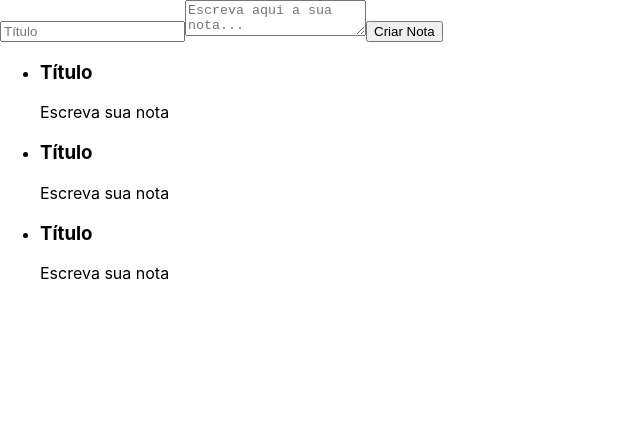
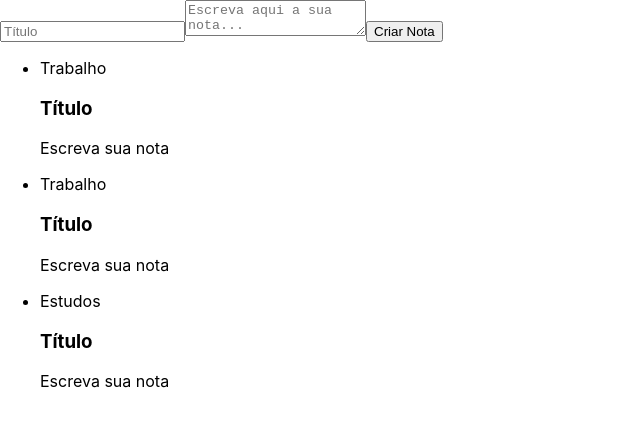
Before and after one commit to GianAlves/Alura-React, a React (Create React App) app: page / in a window 1280 px wide. Shown: the top 426 px of the page, without its empty margins (0-640 px from the left). Built offline with nearby package versions, Linux system fonts and the light colour scheme.

Commit message:
Criando loop no component

```diff
--- a/src/components/ListaDeNotas.jsx
+++ b/src/components/ListaDeNotas.jsx
@@ -1,19 +1,18 @@
-import React, { Component } from 'react';
-import CardNota from './CardNota';
+import React, { Component } from "react";
+import CardNota from "./CardNota";
 export default class ListaDeNotas extends Component {
-    render(){
+  render() {
     return (
       <ul>
+        {Array.of("Trabalho", "Trabalho", "Estudos").map((categoria) => {
+          return (
             <li>
-                    <CardNota/>
+              <div>{categoria}</div>
+              <CardNota />
             </li>
-                <li>
-                    <CardNota/>
-                </li>
-                <li>
-                    <CardNota/>
-                </li>
+          );
+        })}
       </ul>
     );
   }
-};
+}
```
Lines whose indentation alone changed are shown as unchanged.
